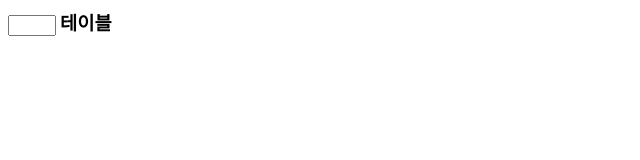
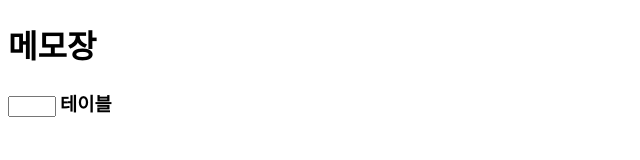
Before and after one commit to changwoobin/OneOneHof, a plain HTML site: page index.html in a window 1280 px wide. Shown: the whole page, without its empty margins (0-640 px from the left). Drawn offline with Linux system fonts and the light colour scheme.

Commit message:
make final head

```diff
--- a/index.html
+++ b/index.html
@@ -7,6 +7,7 @@
 </head>
 <body>
     <head>
+        <h1>메모장</h1>
         <input type="number" style="width: 40px;">
         <h3 style="display:inline;">테이블</h3>
     </head>
```
